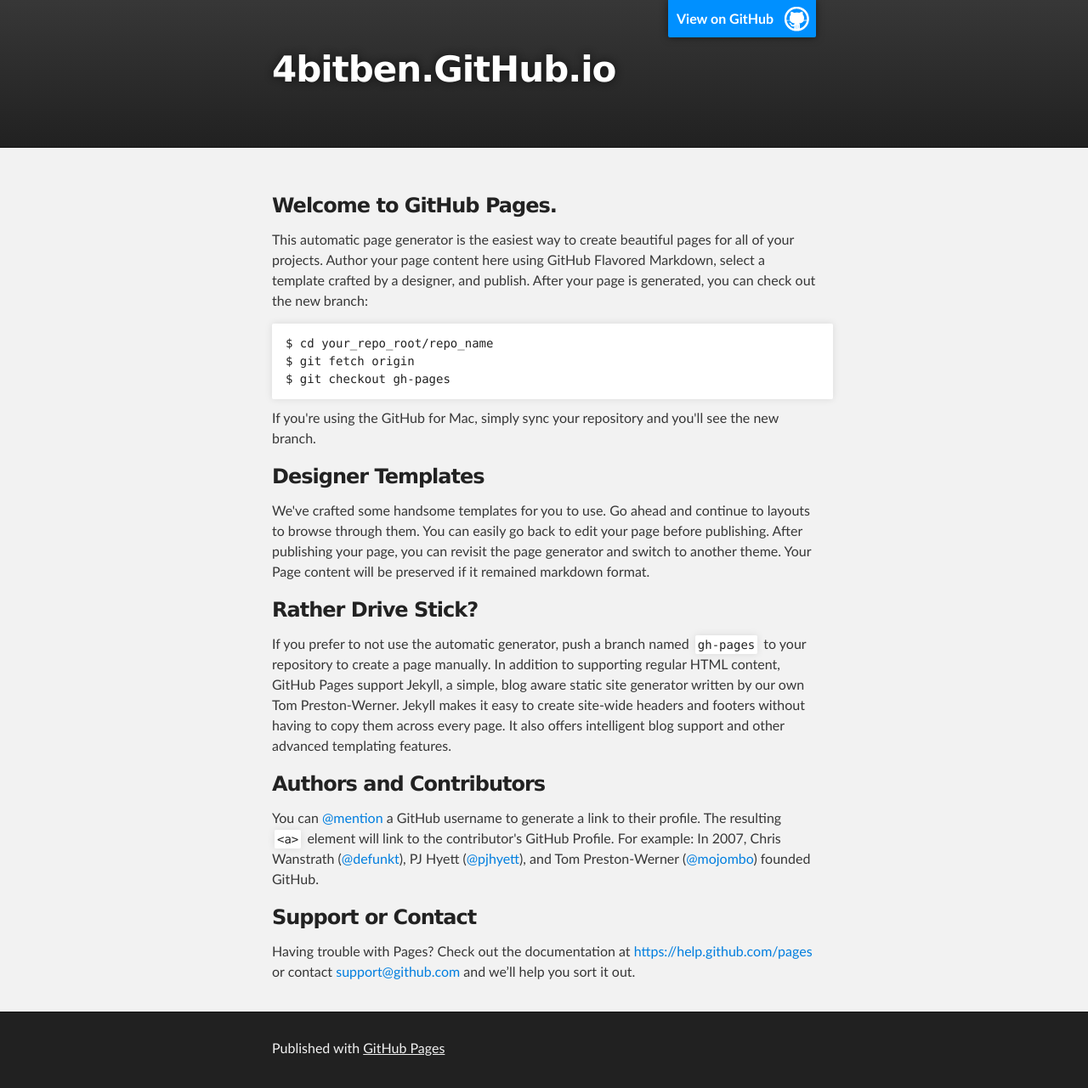
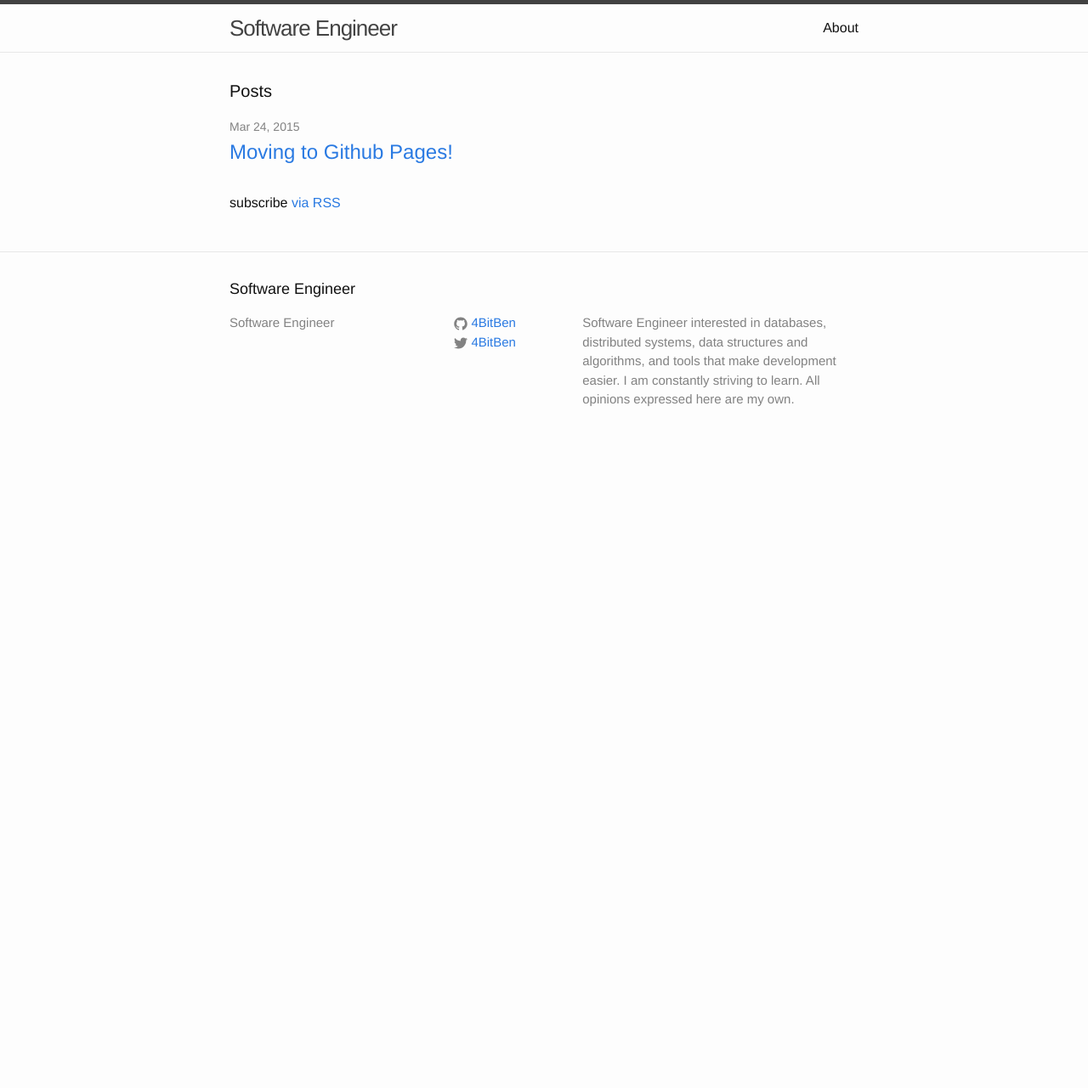
Before and after one commit to 4BitBen/4BitBen.github.io, a Jekyll site: the page built from index.html, in a window 1280 px wide. Shown: the whole page at 85% size. Built offline with Jekyll 4.4.1, drawn with Linux system fonts in a browser that asks for light colours; after the commit the page ends 900 px from its top, so only the background shows below that.

Commit message:
Rolled back github pages. Added readme. Updated gitignore to include vagrant-generated content.

```diff
--- a/index.html
+++ b/index.html
@@ -1,74 +1,23 @@
-<!DOCTYPE html>
-<html>
+---
+layout: default
+---
 
-  <head>
-    <meta charset='utf-8'>
-    <meta http-equiv="X-UA-Compatible" content="chrome=1">
-    <meta name="description" content="4bitben.GitHub.io : ">
+<div class="home">
 
-    <link rel="stylesheet" type="text/css" media="screen" href="stylesheets/stylesheet.css">
+    <h1 class="page-heading">Posts</h1>
 
-    <title>4bitben.GitHub.io</title>
-  </head>
+    <ul class="post-list">
+        {% for post in site.posts %}
+        <li>
+            <span class="post-meta">{{ post.date | date: "%b %-d, %Y" }}</span>
 
-  <body>
+            <h2>
+                <a class="post-link" href="{{ post.url | prepend: site.baseurl }}">{{ post.title }}</a>
+            </h2>
+        </li>
+        {% endfor %}
+    </ul>
 
-    <!-- HEADER -->
-    <div id="header_wrap" class="outer">
-        <header class="inner">
-          <a id="forkme_banner" href="https://github.com/4BitBen">View on GitHub</a>
+    <p class="rss-subscribe">subscribe <a href="{{ "/feed.xml" | prepend: site.baseurl }}">via RSS</a></p>
 
-          <h1 id="project_title">4bitben.GitHub.io</h1>
-          <h2 id="project_tagline"></h2>
-
-        </header>
-    </div>
-
-    <!-- MAIN CONTENT -->
-    <div id="main_content_wrap" class="outer">
-      <section id="main_content" class="inner">
-        <h3>
-<a id="welcome-to-github-pages" class="anchor" href="#welcome-to-github-pages" aria-hidden="true"><span class="octicon octicon-link"></span></a>Welcome to GitHub Pages.</h3>
-
-<p>This automatic page generator is the easiest way to create beautiful pages for all of your projects. Author your page content here using GitHub Flavored Markdown, select a template crafted by a designer, and publish. After your page is generated, you can check out the new branch:</p>
-
-<pre><code>$ cd your_repo_root/repo_name
-$ git fetch origin
-$ git checkout gh-pages
-</code></pre>
-
-<p>If you're using the GitHub for Mac, simply sync your repository and you'll see the new branch.</p>
-
-<h3>
-<a id="designer-templates" class="anchor" href="#designer-templates" aria-hidden="true"><span class="octicon octicon-link"></span></a>Designer Templates</h3>
-
-<p>We've crafted some handsome templates for you to use. Go ahead and continue to layouts to browse through them. You can easily go back to edit your page before publishing. After publishing your page, you can revisit the page generator and switch to another theme. Your Page content will be preserved if it remained markdown format.</p>
-
-<h3>
-<a id="rather-drive-stick" class="anchor" href="#rather-drive-stick" aria-hidden="true"><span class="octicon octicon-link"></span></a>Rather Drive Stick?</h3>
-
-<p>If you prefer to not use the automatic generator, push a branch named <code>gh-pages</code> to your repository to create a page manually. In addition to supporting regular HTML content, GitHub Pages support Jekyll, a simple, blog aware static site generator written by our own Tom Preston-Werner. Jekyll makes it easy to create site-wide headers and footers without having to copy them across every page. It also offers intelligent blog support and other advanced templating features.</p>
-
-<h3>
-<a id="authors-and-contributors" class="anchor" href="#authors-and-contributors" aria-hidden="true"><span class="octicon octicon-link"></span></a>Authors and Contributors</h3>
-
-<p>You can <a href="https://github.com/blog/821" class="user-mention">@mention</a> a GitHub username to generate a link to their profile. The resulting <code>&lt;a&gt;</code> element will link to the contributor's GitHub Profile. For example: In 2007, Chris Wanstrath (<a href="https://github.com/defunkt" class="user-mention">@defunkt</a>), PJ Hyett (<a href="https://github.com/pjhyett" class="user-mention">@pjhyett</a>), and Tom Preston-Werner (<a href="https://github.com/mojombo" class="user-mention">@mojombo</a>) founded GitHub.</p>
-
-<h3>
-<a id="support-or-contact" class="anchor" href="#support-or-contact" aria-hidden="true"><span class="octicon octicon-link"></span></a>Support or Contact</h3>
-
-<p>Having trouble with Pages? Check out the documentation at <a href="https://help.github.com/pages">https://help.github.com/pages</a> or contact <a href="mailto:support@github.com">support@github.com</a> and we’ll help you sort it out.</p>
-      </section>
-    </div>
-
-    <!-- FOOTER  -->
-    <div id="footer_wrap" class="outer">
-      <footer class="inner">
-        <p>Published with <a href="https://pages.github.com">GitHub Pages</a></p>
-      </footer>
-    </div>
-
-
-
-  </body>
-</html>
+</div>
--- a/javascripts/main.js
+++ /dev/null
@@ -1 +0,0 @@
-console.log('This would be the main JS file.');
--- a/stylesheets/pygment_trac.css
+++ /dev/null
@@ -1,70 +0,0 @@
-.highlight .hll { background-color: #ffffcc }
-.highlight  { background: #f0f3f3; }
-.highlight .c { color: #0099FF; font-style: italic } /* Comment */
-.highlight .err { color: #AA0000; background-color: #FFAAAA } /* Error */
-.highlight .k { color: #006699; font-weight: bold } /* Keyword */
-.highlight .o { color: #555555 } /* Operator */
-.highlight .cm { color: #0099FF; font-style: italic } /* Comment.Multiline */
-.highlight .cp { color: #009999 } /* Comment.Preproc */
-.highlight .c1 { color: #0099FF; font-style: italic } /* Comment.Single */
-.highlight .cs { color: #0099FF; font-weight: bold; font-style: italic } /* Comment.Special */
-.highlight .gd { background-color: #FFCCCC; border: 1px solid #CC0000 } /* Generic.Deleted */
-.highlight .ge { font-style: italic } /* Generic.Emph */
-.highlight .gr { color: #FF0000 } /* Generic.Error */
-.highlight .gh { color: #003300; font-weight: bold } /* Generic.Heading */
-.highlight .gi { background-color: #CCFFCC; border: 1px solid #00CC00 } /* Generic.Inserted */
-.highlight .go { color: #AAAAAA } /* Generic.Output */
-.highlight .gp { color: #000099; font-weight: bold } /* Generic.Prompt */
-.highlight .gs { font-weight: bold } /* Generic.Strong */
-.highlight .gu { color: #003300; font-weight: bold } /* Generic.Subheading */
-.highlight .gt { color: #99CC66 } /* Generic.Traceback */
-.highlight .kc { color: #006699; font-weight: bold } /* Keyword.Constant */
-.highlight .kd { color: #006699; font-weight: bold } /* Keyword.Declaration */
-.highlight .kn { color: #006699; font-weight: bold } /* Keyword.Namespace */
-.highlight .kp { color: #006699 } /* Keyword.Pseudo */
-.highlight .kr { color: #006699; font-weight: bold } /* Keyword.Reserved */
-.highlight .kt { color: #007788; font-weight: bold } /* Keyword.Type */
-.highlight .m { color: #FF6600 } /* Literal.Number */
-.highlight .s { color: #CC3300 } /* Literal.String */
-.highlight .na { color: #330099 } /* Name.Attribute */
-.highlight .nb { color: #336666 } /* Name.Builtin */
-.highlight .nc { color: #00AA88; font-weight: bold } /* Name.Class */
-.highlight .no { color: #336600 } /* Name.Constant */
-.highlight .nd { color: #9999FF } /* Name.Decorator */
-.highlight .ni { color: #999999; font-weight: bold } /* Name.Entity */
-.highlight .ne { color: #CC0000; font-weight: bold } /* Name.Exception */
-.highlight .nf { color: #CC00FF } /* Name.Function */
-.highlight .nl { color: #9999FF } /* Name.Label */
-.highlight .nn { color: #00CCFF; font-weight: bold } /* Name.Namespace */
-.highlight .nt { color: #330099; font-weight: bold } /* Name.Tag */
-.highlight .nv { color: #003333 } /* Name.Variable */
-.highlight .ow { color: #000000; font-weight: bold } /* Operator.Word */
-.highlight .w { color: #bbbbbb } /* Text.Whitespace */
-.highlight .mf { color: #FF6600 } /* Literal.Number.Float */
-.highlight .mh { color: #FF6600 } /* Literal.Number.Hex */
-.highlight .mi { color: #FF6600 } /* Literal.Number.Integer */
-.highlight .mo { color: #FF6600 } /* Literal.Number.Oct */
-.highlight .sb { color: #CC3300 } /* Literal.String.Backtick */
-.highlight .sc { color: #CC3300 } /* Literal.String.Char */
-.highlight .sd { color: #CC3300; font-style: italic } /* Literal.String.Doc */
-.highlight .s2 { color: #CC3300 } /* Literal.String.Double */
-.highlight .se { color: #CC3300; font-weight: bold } /* Literal.String.Escape */
-.highlight .sh { color: #CC3300 } /* Literal.String.Heredoc */
-.highlight .si { color: #AA0000 } /* Literal.String.Interpol */
-.highlight .sx { color: #CC3300 } /* Literal.String.Other */
-.highlight .sr { color: #33AAAA } /* Literal.String.Regex */
-.highlight .s1 { color: #CC3300 } /* Literal.String.Single */
-.highlight .ss { color: #FFCC33 } /* Literal.String.Symbol */
-.highlight .bp { color: #336666 } /* Name.Builtin.Pseudo */
-.highlight .vc { color: #003333 } /* Name.Variable.Class */
-.highlight .vg { color: #003333 } /* Name.Variable.Global */
-.highlight .vi { color: #003333 } /* Name.Variable.Instance */
-.highlight .il { color: #FF6600 } /* Literal.Number.Integer.Long */
-
-.type-csharp .highlight .k { color: #0000FF }
-.type-csharp .highlight .kt { color: #0000FF }
-.type-csharp .highlight .nf { color: #000000; font-weight: normal }
-.type-csharp .highlight .nc { color: #2B91AF }
-.type-csharp .highlight .nn { color: #000000 }
-.type-csharp .highlight .s { color: #A31515 }
-.type-csharp .highlight .sc { color: #A31515 }
--- a/stylesheets/stylesheet.css
+++ /dev/null
@@ -1,425 +0,0 @@
-/*******************************************************************************
-Slate Theme for GitHub Pages
-by Jason Costello, @jsncostello
-*******************************************************************************/
-
-@import url(pygment_trac.css);
-
-/*******************************************************************************
-MeyerWeb Reset
-*******************************************************************************/
-
-html, body, div, span, applet, object, iframe,
-h1, h2, h3, h4, h5, h6, p, blockquote, pre,
-a, abbr, acronym, address, big, cite, code,
-del, dfn, em, img, ins, kbd, q, s, samp,
-small, strike, strong, sub, sup, tt, var,
-b, u, i, center,
-dl, dt, dd, ol, ul, li,
-fieldset, form, label, legend,
-table, caption, tbody, tfoot, thead, tr, th, td,
-article, aside, canvas, details, embed,
-figure, figcaption, footer, header, hgroup,
-menu, nav, output, ruby, section, summary,
-time, mark, audio, video {
-  margin: 0;
-  padding: 0;
-  border: 0;
-  font: inherit;
-  vertical-align: baseline;
-}
-
-/* HTML5 display-role reset for older browsers */
-article, aside, details, figcaption, figure,
-footer, header, hgroup, menu, nav, section {
-  display: block;
-}
-
-ol, ul {
-  list-style: none;
-}
-
-table {
-  border-collapse: collapse;
-  border-spacing: 0;
-}
-
-/*******************************************************************************
-Theme Styles
-*******************************************************************************/
-
-body {
-  box-sizing: border-box;
-  color:#373737;
-  background: #212121;
-  font-size: 16px;
-  font-family: 'Myriad Pro', Calibri, Helvetica, Arial, sans-serif;
-  line-height: 1.5;
-  -webkit-font-smoothing: antialiased;
-}
-
-h1, h2, h3, h4, h5, h6 {
-  margin: 10px 0;
-  font-weight: 700;
-  color:#222222;
-  font-family: 'Lucida Grande', 'Calibri', Helvetica, Arial, sans-serif;
-  letter-spacing: -1px;
-}
-
-h1 {
-  font-size: 36px;
-  font-weight: 700;
-}
-
-h2 {
-  padding-bottom: 10px;
-  font-size: 32px;
-  background: url('../images/bg_hr.png') repeat-x bottom;
-}
-
-h3 {
-  font-size: 24px;
-}
-
-h4 {
-  font-size: 21px;
-}
-
-h5 {
-  font-size: 18px;
-}
-
-h6 {
-  font-size: 16px;
-}
-
-p {
-  margin: 10px 0 15px 0;
-}
-
-footer p {
-  color: #f2f2f2;
-}
-
-a {
-  text-decoration: none;
-  color: #007edf;
-  text-shadow: none;
-
-  transition: color 0.5s ease;
-  transition: text-shadow 0.5s ease;
-  -webkit-transition: color 0.5s ease;
-  -webkit-transition: text-shadow 0.5s ease;
-  -moz-transition: color 0.5s ease;
-  -moz-transition: text-shadow 0.5s ease;
-  -o-transition: color 0.5s ease;
-  -o-transition: text-shadow 0.5s ease;
-  -ms-transition: color 0.5s ease;
-  -ms-transition: text-shadow 0.5s ease;
-}
-
-a:hover, a:focus {text-decoration: underline;}
-
-footer a {
-  color: #F2F2F2;
-  text-decoration: underline;
-}
-
-em {
-  font-style: italic;
-}
-
-strong {
-  font-weight: bold;
-}
-
-img {
-  position: relative;
-  margin: 0 auto;
-  max-width: 739px;
-  padding: 5px;
-  margin: 10px 0 10px 0;
-  border: 1px solid #ebebeb;
-
-  box-shadow: 0 0 5px #ebebeb;
-  -webkit-box-shadow: 0 0 5px #ebebeb;
-  -moz-box-shadow: 0 0 5px #ebebeb;
-  -o-box-shadow: 0 0 5px #ebebeb;
-  -ms-box-shadow: 0 0 5px #ebebeb;
-}
-
-p img {
-  display: inline;
-  margin: 0;
-  padding: 0;
-  vertical-align: middle;
-  text-align: center;
-  border: none;
-}
-
-pre, code {
-  width: 100%;
-  color: #222;
-  background-color: #fff;
-
-  font-family: Monaco, "Bitstream Vera Sans Mono", "Lucida Console", Terminal, monospace;
-  font-size: 14px;
-
-  border-radius: 2px;
-  -moz-border-radius: 2px;
-  -webkit-border-radius: 2px;
-}
-
-pre {
-  width: 100%;
-  padding: 10px;
-  box-shadow: 0 0 10px rgba(0,0,0,.1);
-  overflow: auto;
-}
-
-code {
-  padding: 3px;
-  margin: 0 3px;
-  box-shadow: 0 0 10px rgba(0,0,0,.1);
-}
-
-pre code {
-  display: block;
-  box-shadow: none;
-}
-
-blockquote {
-  color: #666;
-  margin-bottom: 20px;
-  padding: 0 0 0 20px;
-  border-left: 3px solid #bbb;
-}
-
-
-ul, ol, dl {
-  margin-bottom: 15px
-}
-
-ul {
-  list-style-position: inside;
-  list-style: disc;
-  padding-left: 20px;
-}
-
-ol {
-  list-style-position: inside;
-  list-style: decimal;
-  padding-left: 20px;
-}
-
-dl dt {
-  font-weight: bold;
-}
-
-dl dd {
-  padding-left: 20px;
-  font-style: italic;
-}
-
-dl p {
-  padding-left: 20px;
-  font-style: italic;
-}
-
-hr {
-  height: 1px;
-  margin-bottom: 5px;
-  border: none;
-  background: url('../images/bg_hr.png') repeat-x center;
-}
-
-table {
-  border: 1px solid #373737;
-  margin-bottom: 20px;
-  text-align: left;
- }
-
-th {
-  font-family: 'Lucida Grande', 'Helvetica Neue', Helvetica, Arial, sans-serif;
-  padding: 10px;
-  background: #373737;
-  color: #fff;
- }
-
-td {
-  padding: 10px;
-  border: 1px solid #373737;
- }
-
-form {
-  background: #f2f2f2;
-  padding: 20px;
-}
-
-/*******************************************************************************
-Full-Width Styles
-*******************************************************************************/
-
-.outer {
-  width: 100%;
-}
-
-.inner {
-  position: relative;
-  max-width: 640px;
-  padding: 20px 10px;
-  margin: 0 auto;
-}
-
-#forkme_banner {
-  display: block;
-  position: absolute;
-  top:0;
-  right: 10px;
-  z-index: 10;
-  padding: 10px 50px 10px 10px;
-  color: #fff;
-  background: url('../images/blacktocat.png') #0090ff no-repeat 95% 50%;
-  font-weight: 700;
-  box-shadow: 0 0 10px rgba(0,0,0,.5);
-  border-bottom-left-radius: 2px;
-  border-bottom-right-radius: 2px;
-}
-
-#header_wrap {
-  background: #212121;
-  background: -moz-linear-gradient(top, #373737, #212121);
-  background: -webkit-linear-gradient(top, #373737, #212121);
-  background: -ms-linear-gradient(top, #373737, #212121);
-  background: -o-linear-gradient(top, #373737, #212121);
-  background: linear-gradient(top, #373737, #212121);
-}
-
-#header_wrap .inner {
-  padding: 50px 10px 30px 10px;
-}
-
-#project_title {
-  margin: 0;
-  color: #fff;
-  font-size: 42px;
-  font-weight: 700;
-  text-shadow: #111 0px 0px 10px;
-}
-
-#project_tagline {
-  color: #fff;
-  font-size: 24px;
-  font-weight: 300;
-  background: none;
-  text-shadow: #111 0px 0px 10px;
-}
-
-#downloads {
-  position: absolute;
-  width: 210px;
-  z-index: 10;
-  bottom: -40px;
-  right: 0;
-  height: 70px;
-  background: url('../images/icon_download.png') no-repeat 0% 90%;
-}
-
-.zip_download_link {
-  display: block;
-  float: right;
-  width: 90px;
-  height:70px;
-  text-indent: -5000px;
-  overflow: hidden;
-  background: url(../images/sprite_download.png) no-repeat bottom left;
-}
-
-.tar_download_link {
-  display: block;
-  float: right;
-  width: 90px;
-  height:70px;
-  text-indent: -5000px;
-  overflow: hidden;
-  background: url(../images/sprite_download.png) no-repeat bottom right;
-  margin-left: 10px;
-}
-
-.zip_download_link:hover {
-  background: url(../images/sprite_download.png) no-repeat top left;
-}
-
-.tar_download_link:hover {
-  background: url(../images/sprite_download.png) no-repeat top right;
-}
-
-#main_content_wrap {
-  background: #f2f2f2;
-  border-top: 1px solid #111;
-  border-bottom: 1px solid #111;
-}
-
-#main_content {
-  padding-top: 40px;
-}
-
-#footer_wrap {
-  background: #212121;
-}
-
-
-
-/*******************************************************************************
-Small Device Styles
-*******************************************************************************/
-
-@media screen and (max-width: 480px) {
-  body {
-    font-size:14px;
-  }
-
-  #downloads {
-    display: none;
-  }
-
-  .inner {
-    min-width: 320px;
-    max-width: 480px;
-  }
-
-  #project_title {
-  font-size: 32px;
-  }
-
-  h1 {
-    font-size: 28px;
-  }
-
-  h2 {
-    font-size: 24px;
-  }
-
-  h3 {
-    font-size: 21px;
-  }
-
-  h4 {
-    font-size: 18px;
-  }
-
-  h5 {
-    font-size: 14px;
-  }
-
-  h6 {
-    font-size: 12px;
-  }
-
-  code, pre {
-    min-width: 320px;
-    max-width: 480px;
-    font-size: 11px;
-  }
-
-}
```
Also changed, not shown: params.json (deleted, +0 -1 lines), Readme.md (added), images/bg_hr.png (deleted), images/blacktocat.png (deleted), images/icon_download.png (deleted), images/sprite_download.png (deleted), 1 other file.
